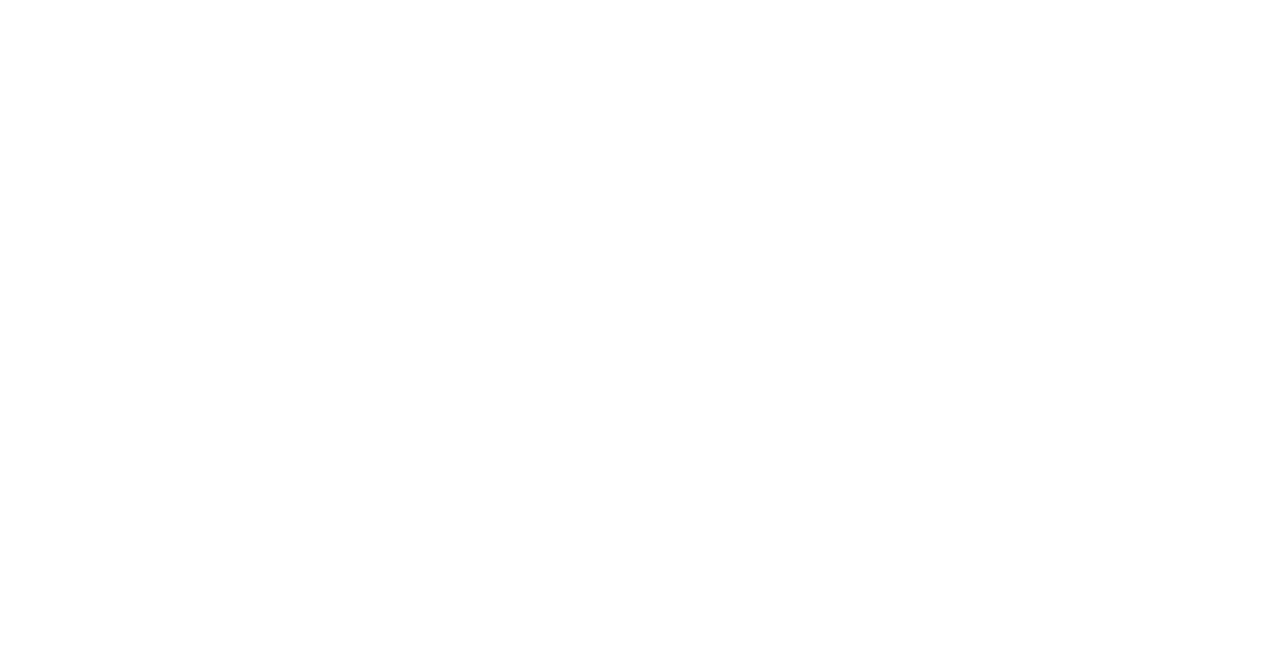
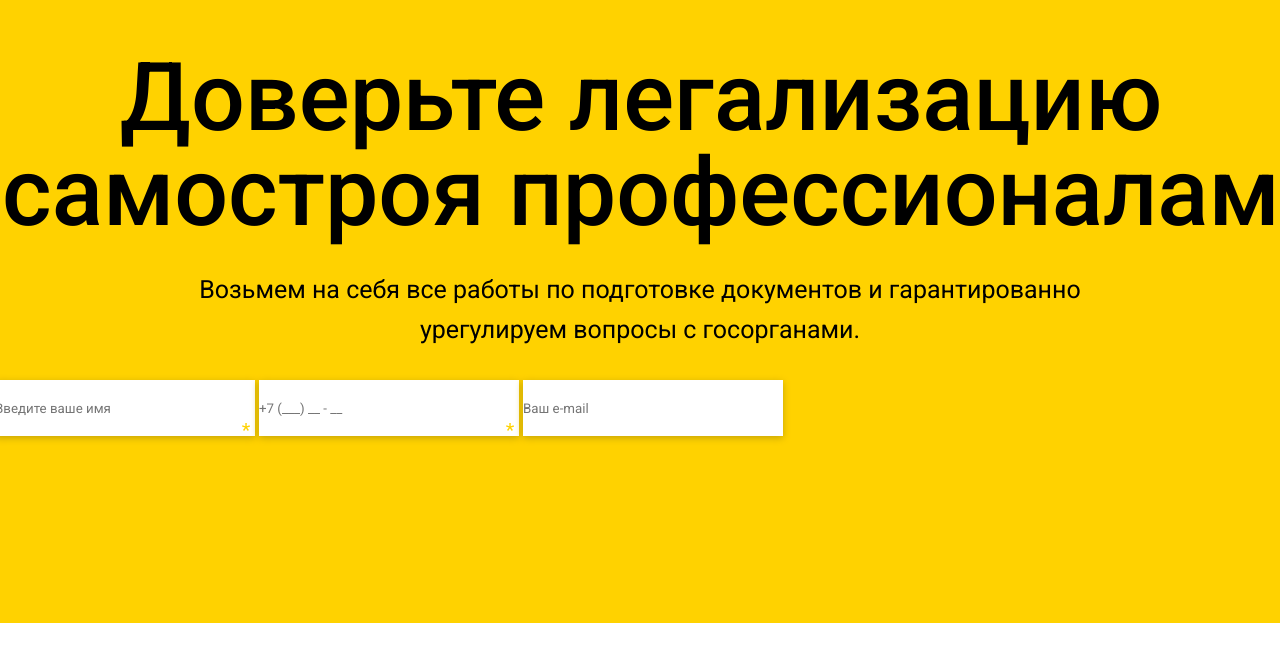
Before and after one commit to flex4ever/legalizationSelfConstruction, a plain HTML site: page index.html in a window 1280 px wide. Drawn offline with Linux system fonts and the light colour scheme.

Commit message:
second_block_one

```diff
--- a/css/style.css
+++ b/css/style.css
@@ -0,0 +1,64 @@
+* {
+    text-decoration: none;
+    list-style: none;
+    margin: 0;
+    padding: 0;
+    font-family: 'Roboto', sans-serif;
+}
+
+.container {
+    max-width: 1290px;
+    margin: 0 auto;
+}
+
+.first_block_main_two {
+    width: 100%;
+    height: 623px;
+    background: #FFD200;
+    display: flex;
+    justify-content: center;
+}
+
+.first_block_main_two-decor-one {
+    padding-top: 50px;
+    font-style: normal;
+    font-weight: 500;
+    font-size: 95px;
+    line-height: 100%;
+    text-align: center;
+    color: #000000;
+    width: 1292px;
+}
+
+.first_block_main_two-decor-two {
+    width: 900px;
+    height: 80px;
+    padding-top: 30px;
+    font-style: normal;
+    font-weight: 400;
+    font-size: 25px;
+    line-height: 40px;
+    text-align: center;
+    color: #000000;
+}
+
+input {
+    margin-top: 30px;
+    width: 260px;
+    height: 56px;
+    background: #FFFFFF;
+    box-shadow: 0px 2px 7px #C5A408;
+    border: 0;
+
+}
+input[type="text"]{
+
+    background-image: url(../icon/star.svg);
+    background-repeat: no-repeat;
+    background-position: bottom 5px right 5px;
+}
+input[type="tel"]{
+    background-image: url(../icon/star.svg);
+    background-repeat: no-repeat;
+    background-position: bottom 5px right 5px;
+}
--- a/index.html
+++ b/index.html
@@ -1,5 +1,6 @@
 <!DOCTYPE html>
 <html lang="ru">
+
 <head>
     <title></title>
     <meta charset="UTF-8">
@@ -8,13 +9,38 @@
     <meta http-equiv="content-type" content="text/html; charset=utf-8">
     <title></title>
 
+    <link rel="preconnect" href="https://fonts.googleapis.com">
+    <link rel="preconnect" href="https://fonts.gstatic.com" crossorigin>
+    <link href="https://fonts.googleapis.com/css2?family=Roboto:wght@300;400;500;700;900&display=swap" rel="stylesheet">
     <link rel="stylesheet" href="css/style.css">
 </head>
+
 <body>
 
+    <section>
+        <div class="first_block_main_two">
+            <div class="container">
+                <p class="first_block_main_two-decor-one">Доверьте легализацию самостроя профессионалам
+                </p>
+               <center>
+                <p class="first_block_main_two-decor-two">Возьмем на себя все работы по подготовке документов и гарантированно урегулируем вопросы с госорганами.
+                </p>
+            </center>
+            <div class="first_block_main_two-inputs">
+                <input class="first_block_main_two-input-one" placeholder="Введите ваше имя" type="text">
+                <input class="first_block_main_two-input-two" placeholder="+7 (___) __ - __" type="tel">
+                <input class="first_block_main_two-input-three" placeholder="Ваш e-mail" type="email">
+            </div>
+            </div>
+        </div>
+    </section>
+    <section>
 
-<script src="js/jquery.min.js"></script>
-<script src="js/script.js"></script>
+    </section>
+
+    <script src="js/jquery.min.js"></script>
+    <script src="js/script.js"></script>
 
 </body>
+
 </html>
```
Also changed, not shown: icon/star.svg (added).
